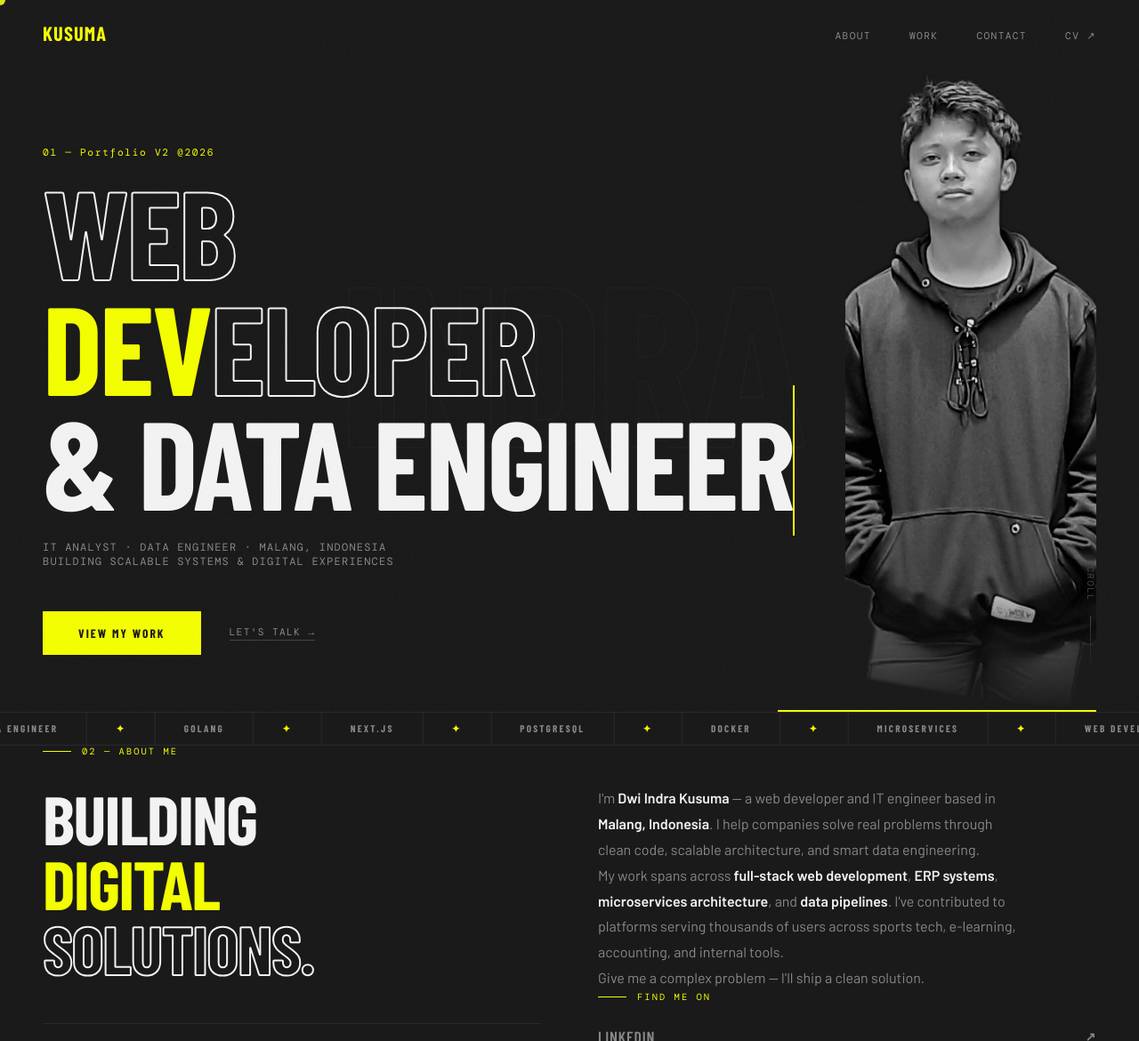
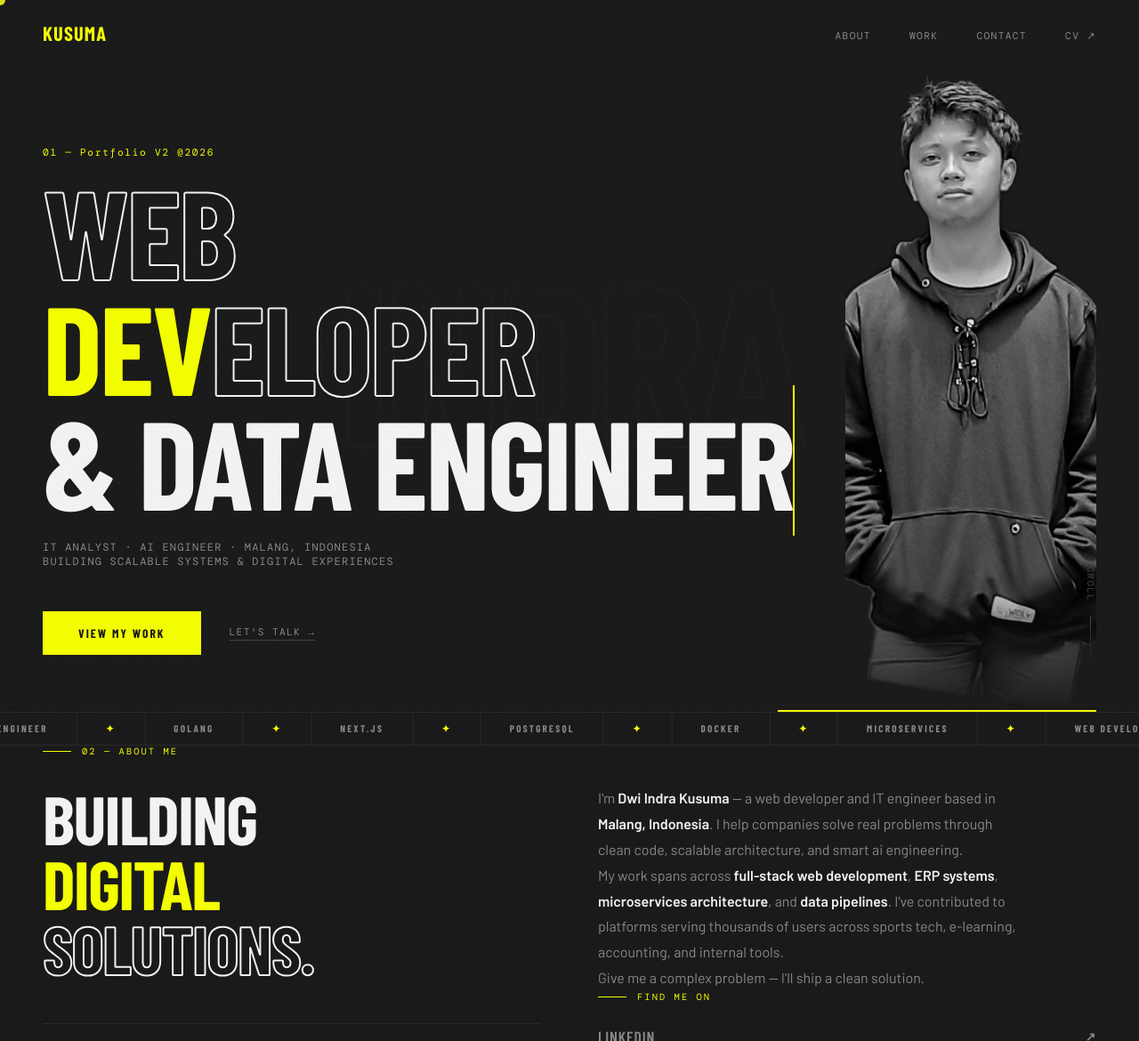
Before and after one commit to DwiIndraKusuma/kusuma-eportfolio, a website: page index.html in a window 1280 px wide. Shown: the top 1170 px of the page at 89% size. Drawn offline with nearby package versions, Linux system fonts and the light colour scheme; a web font is replaced by a local one.

Commit message:
Change title skill

```diff
--- a/index.html
+++ b/index.html
@@ -77,7 +77,7 @@
       <span class="filled">Dev</span><span class="outline">eloper</span><br>
       <span id="hero-typed" class="typewriter"></span>
     </h1>
-    <p class="hero-sub">IT Analyst · Data Engineer · Malang, Indonesia<br>Building scalable systems & digital experiences</p>
+    <p class="hero-sub">IT Analyst · AI Engineer · Malang, Indonesia<br>Building scalable systems & digital experiences</p>
     <div class="hero-cta-row">
       <a href="#portfolio" class="btn-primary">View My Work</a>
       <a href="#contact" class="btn-secondary">Let's Talk →</a>
@@ -95,7 +95,7 @@
       <span class="marquee-item accent">✦</span>
       <span class="marquee-item">IT Analyst</span>
       <span class="marquee-item accent">✦</span>
-      <span class="marquee-item">Data Engineer</span>
+      <span class="marquee-item">AI Engineer</span>
       <span class="marquee-item accent">✦</span>
       <span class="marquee-item">Golang</span>
       <span class="marquee-item accent">✦</span>
@@ -166,7 +166,7 @@
     <!-- Right col -->
     <div class="reveal reveal-delay-2">
       <p class="about-body">
-        I'm <strong>Dwi Indra Kusuma</strong> — a web developer and IT engineer based in <strong>Malang, Indonesia</strong>. I help companies solve real problems through clean code, scalable architecture, and smart data engineering.
+        I'm <strong>Dwi Indra Kusuma</strong> — a web developer and IT engineer based in <strong>Malang, Indonesia</strong>. I help companies solve real problems through clean code, scalable architecture, and smart ai engineering.
       </p>
       <p class="about-body mt-4">
         My work spans across <strong>full-stack web development</strong>, <strong>ERP systems</strong>, <strong>microservices architecture</strong>, and <strong>data pipelines</strong>. I've contributed to platforms serving thousands of users across sports tech, e-learning, accounting, and internal tools.
```
